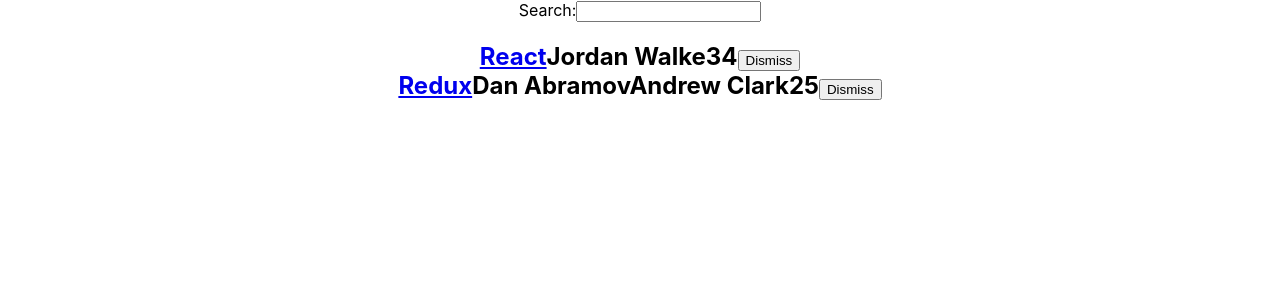
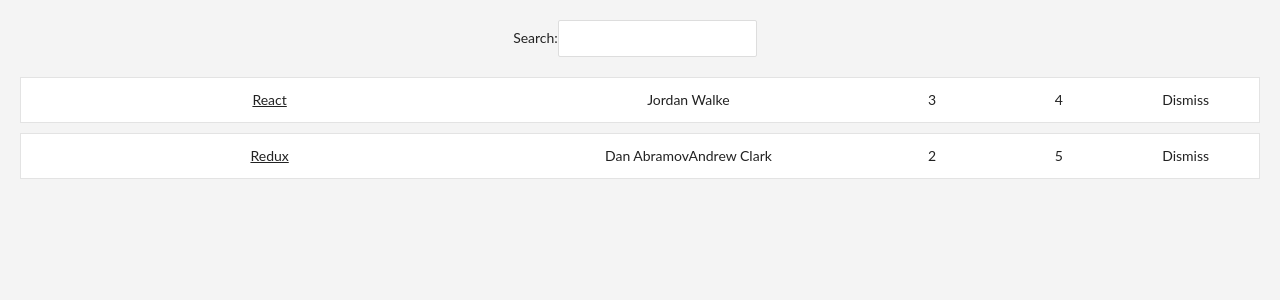
Before and after one commit to lawrence-dass/hackernews, a React (Create React App) app: page / in a window 1280 px wide. Shown: the top 300 px of the page. Built offline with nearby package versions, Linux system fonts and the light colour scheme.

Commit message:
added some styling to the app

```diff
--- a/public/index.html
+++ b/public/index.html
@@ -1,15 +1,18 @@
 <!DOCTYPE html>
 <html lang="en">
   <head>
-    <meta charset="utf-8">
-    <link rel="shortcut icon" href="%PUBLIC_URL%/favicon.ico">
-    <meta name="viewport" content="width=device-width, initial-scale=1, shrink-to-fit=no">
-    <meta name="theme-color" content="#000000">
+    <meta charset="utf-8" />
+    <link rel="shortcut icon" href="%PUBLIC_URL%/favicon.ico" />
+    <meta
+      name="viewport"
+      content="width=device-width, initial-scale=1, shrink-to-fit=no"
+    />
+    <meta name="theme-color" content="#000000" />
     <!--
       manifest.json provides metadata used when your web app is added to the
       homescreen on Android. See https://developers.google.com/web/fundamentals/web-app-manifest/
     -->
-    <link rel="manifest" href="%PUBLIC_URL%/manifest.json">
+    <link rel="manifest" href="%PUBLIC_URL%/manifest.json" />
     <!--
       Notice the use of %PUBLIC_URL% in the tags above.
       It will be replaced with the URL of the `public` folder during the build.
@@ -19,12 +22,10 @@
       work correctly both with client-side routing and a non-root public URL.
       Learn how to configure a non-root public URL by running `npm run build`.
     -->
-    <title>React App</title>
+    <title>Hacker News</title>
   </head>
   <body>
-    <noscript>
-      You need to enable JavaScript to run this app.
-    </noscript>
+    <noscript> You need to enable JavaScript to run this app. </noscript>
     <div id="root"></div>
     <!--
       This HTML file is a template.
--- a/src/App.css
+++ b/src/App.css
@@ -2,31 +2,57 @@
   text-align: center;
 }
 
-.App-logo {
-  animation: App-logo-spin infinite 20s linear;
-  height: 40vmin;
+.page {
+  margin: 20px;
 }
-
-.App-header {
-  background-color: #282c34;
-  min-height: 100vh;
+.interactions {
+  text-align: center;
+}
+.list {
+  margin: 20px 0;
+}
+.list-header {
   display: flex;
-  flex-direction: column;
-  align-items: center;
-  justify-content: center;
-  font-size: calc(10px + 2vmin);
-  color: white;
+  line-height: 24px;
+  font-size: 16px;
+  padding: 0 10px;
+  justify-content: space-between;
 }
-
-.App-link {
-  color: #61dafb;
+.list-empty {
+  margin: 200px;
+  text-align: center;
+  font-size: 16px;
 }
-
-@keyframes App-logo-spin {
-  from {
-    transform: rotate(0deg);
-  }
-  to {
-    transform: rotate(360deg);
-  }
+.list-row {
+  display: flex;
+  line-height: 24px;
+  white-space: nowrap;
+  margin: 10px 0;
+  padding: 10px;
+  background: #ffffff;
+  border: 1px solid #e3e3e3;
 }
+.list-header > span {
+  overflow: hidden;
+  text-overflow: ellipsis;
+  padding: 0 5px;
+}
+.list-row > span {
+  overflow: hidden;
+  text-overflow: ellipsis;
+  padding: 0 5px;
+}
+.button-inline {
+  border-width: 0;
+  background: transparent;
+  color: inherit;
+  text-align: inherit;
+  -webkit-font-smoothing: inherit;
+  padding: 0;
+  font-size: inherit;
+  cursor: pointer;
+}
+.button-active {
+  border-radius: 0;
+  border-bottom: 1px solid #38bb6c;
+}
--- a/src/App.js
+++ b/src/App.js
@@ -54,7 +54,8 @@
     });
 
     return (
-      <div className="App">
+      <div className="page">
+        <div className="interactions">
           {/* Search only handles the search term event */}
           <Search value={searchTerm} onChange={this.onSearchChange}>
             {/* Passing Search text as child to this component which can be access from this.props in Search component */}
@@ -62,6 +63,7 @@
           </Search>
           <List filteredList={filteredList} onDismiss={this.onDismiss} />
         </div>
+      </div>
     );
   }
 }
--- /dev/null
+++ b/src/components/Button.js
@@ -0,0 +1,9 @@
+import React from 'react';
+
+const Button = ({ className = '', onClick, children }) => (
+  <button onClick={onClick} type="type" className={className}>
+    {children}
+  </button>
+);
+
+export default Button;
--- a/src/components/List.js
+++ b/src/components/List.js
@@ -1,32 +1,29 @@
 import React from 'react';
+import Button from './Button';
 
-class List extends React.Component {
-  render() {
-    const { filteredList, onDismiss } = this.props;
-    return (
-      <h2>
+const List = ({ filteredList, onDismiss }) => (
+  <div className="list">
     {filteredList.map(item => (
-          <div key={item.objectId}>
-            <span>
+      <div key={item.objectId} className="list-row">
+        <span style={{ width: '40%' }}>
           <a href={item.url}> {item.title}</a>
         </span>
-            <span>{item.author}</span>
-            <span>{item.num_comments}</span>
-            <span>{item.points}</span>
-            <span>
-              <button
+        <span style={{ width: '30%' }}>{item.author}</span>
+        <span style={{ width: '10%' }}>{item.num_comments}</span>
+        <span style={{ width: '10%' }}>{item.points}</span>
+        <span style={{ width: '10%' }}>
+          <Button
             onClick={() => {
               onDismiss(item.objectId);
             }}
+            className="button-inline"
           >
             Dismiss
-              </button>
+          </Button>
         </span>
       </div>
     ))}
-      </h2>
+  </div>
 );
-  }
-}
 
 export default List;
--- a/src/index.css
+++ b/src/index.css
@@ -1,14 +1,55 @@
 body {
   margin: 0;
   padding: 0;
-  font-family: -apple-system, BlinkMacSystemFont, "Segoe UI", "Roboto", "Oxygen",
-    "Ubuntu", "Cantarell", "Fira Sans", "Droid Sans", "Helvetica Neue",
+  font-family: -apple-system, BlinkMacSystemFont, 'Segoe UI', 'Roboto', 'Oxygen',
+    'Ubuntu', 'Cantarell', 'Fira Sans', 'Droid Sans', 'Helvetica Neue',
     sans-serif;
   -webkit-font-smoothing: antialiased;
   -moz-osx-font-smoothing: grayscale;
 }
 
 code {
-  font-family: source-code-pro, Menlo, Monaco, Consolas, "Courier New",
+  font-family: source-code-pro, Menlo, Monaco, Consolas, 'Courier New',
     monospace;
 }
+
+body {
+  color: #222;
+  background: #f4f4f4;
+  font: 400 14px 'lato', Arial, sans-serif;
+}
+
+a {
+  color: #222;
+}
+a:hover {
+  text-decoration: underline;
+}
+ul,
+li {
+  list-style: none;
+  padding: 0;
+  margin: 0;
+}
+input {
+  padding: 10px;
+  border-radius: 2px;
+  outline: none;
+  margin-right: 10px;
+  border: 1px solid #dddddd;
+}
+button {
+  padding: 10px;
+  border-radius: 5px;
+  border: 1px solid #dddddd;
+  font-family: inherit;
+  background: transparent;
+  color: #808080;
+  cursor: pointer;
+}
+button:hover {
+  color: #222;
+}
+*:focus {
+  outline: none;
+}
```
Also changed, not shown: src/components/Search.js (+2 -7 lines). Lines whose indentation alone changed are shown as unchanged.
